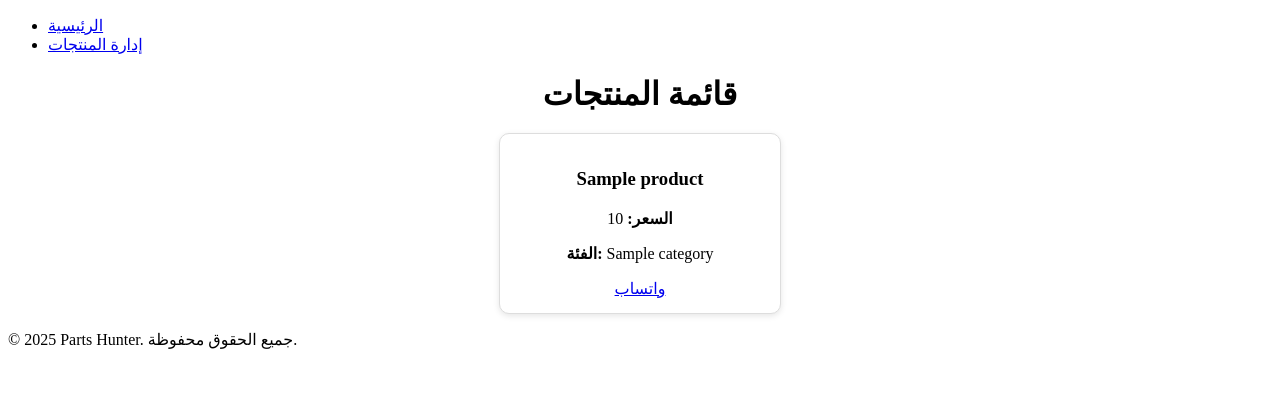
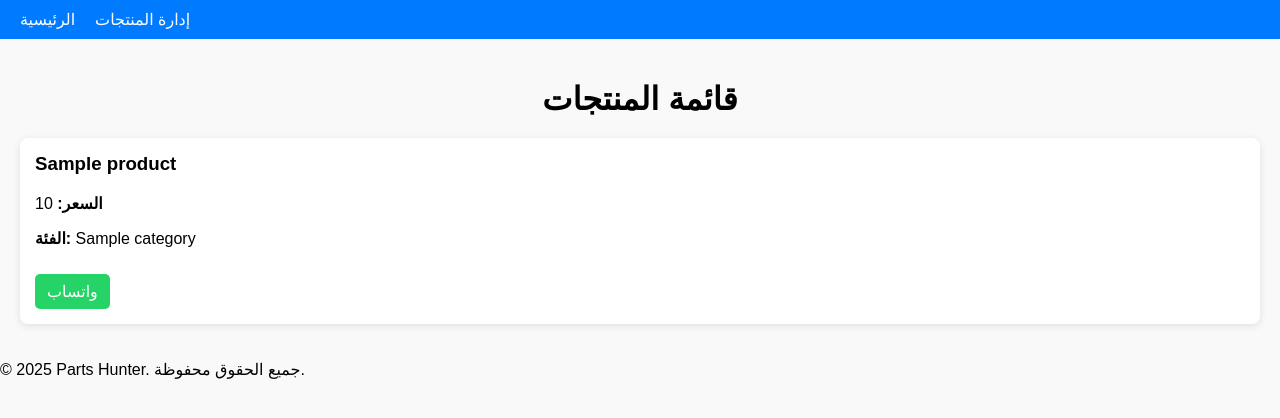
Before and after one commit to Aljaili-Elsmani/Parts-hunter, a Flask app: template app/templates/index.html in a window 1280 px wide. Shown: the top 418 px of the page. Run offline with Flask 3, Linux system fonts and the light colour scheme; the template is opened without the code that fills it: most values are stand-ins (such as "Sample title", 1, 10 or a date in 2020).

Commit message:
Refactor CSS for layout and styling improvements

```diff
--- a/app/static/style.css
+++ b/app/static/style.css
@@ -1,41 +1,72 @@
-.products {
-  margin-top: 50px;
+body {
+    font-family: Arial, sans-serif;
+    margin: 0;
+    padding: 0;
+    background: #f9f9f9;
+}
+
+header {
+    background: #007bff;
+    color: white;
+    padding: 10px 20px;
+}
+
+header nav ul {
+    list-style: none;
+    display: flex;
+    gap: 20px;
+    padding: 0;
+    margin: 0;
+}
+
+header nav ul li a {
+    color: white;
+    text-decoration: none;
+}
+
+main {
+    padding: 20px;
 }
 
 .product-grid {
-  display: flex;
-  gap: 20px;
-  flex-wrap: wrap;
-  justify-content: center;
+    display: grid;
+    grid-template-columns: repeat(auto-fit, minmax(220px, 1fr));
+    gap: 20px;
 }
 
 .product-card {
-  border: 1px solid #ddd;
-  padding: 15px;
-  width: 250px;
-  text-align: center;
-  border-radius: 10px;
-  box-shadow: 0 2px 6px rgba(0,0,0,0.1);
-  background-color: #fff;
+    background: white;
+    padding: 15px;
+    border-radius: 8px;
+    box-shadow: 0 2px 8px rgba(0,0,0,0.1);
 }
 
-.product-card img {
-  width: 100%;
-  height: 150px;
-  object-fit: cover;
-  border-radius: 8px;
+.product-card h3 {
+    margin-top: 0;
 }
 
-.order-btn {
-  margin-top: 10px;
-  display: inline-block;
-  padding: 8px 15px;
-  background-color: #25D366; /* لون WhatsApp */
-  color: white;
-  border-radius: 5px;
-  text-decoration: none;
-  font-weight: bold;
+.whatsapp-btn {
+    display: inline-block;
+    padding: 8px 12px;
+    margin-top: 10px;
+    background: #25D366;
+    color: white;
+    text-decoration: none;
+    border-radius: 5px;
 }
-.order-btn:hover {
-  background-color: #128C7E;
+
+table {
+    width: 100%;
+    border-collapse: collapse;
+    margin-bottom: 20px;
 }
+
+table th, table td {
+    border: 1px solid #ddd;
+    padding: 8px;
+}
+
+table th {
+    background: #007bff;
+    color: white;
+}
```
